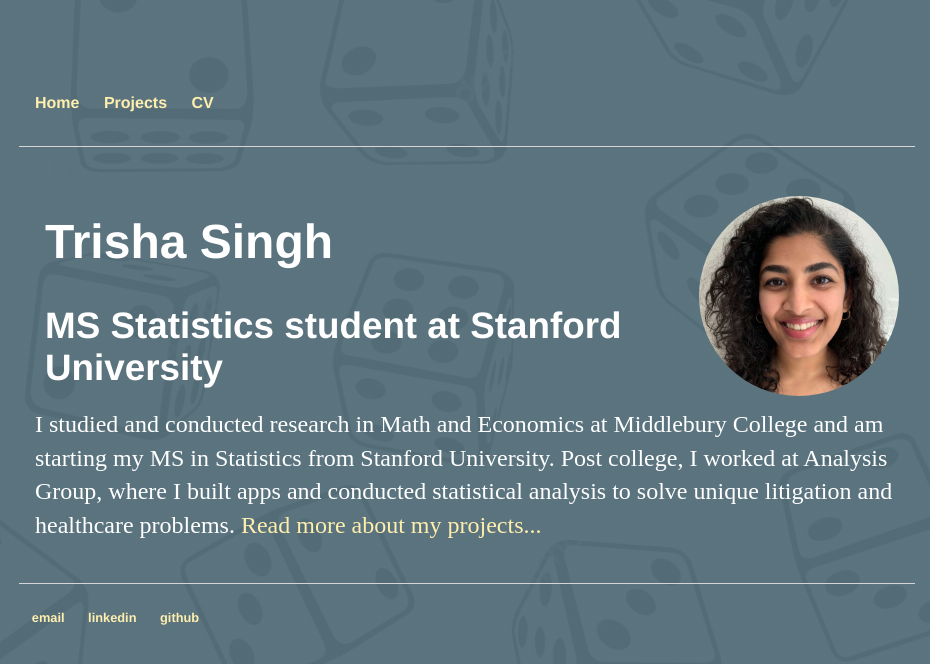
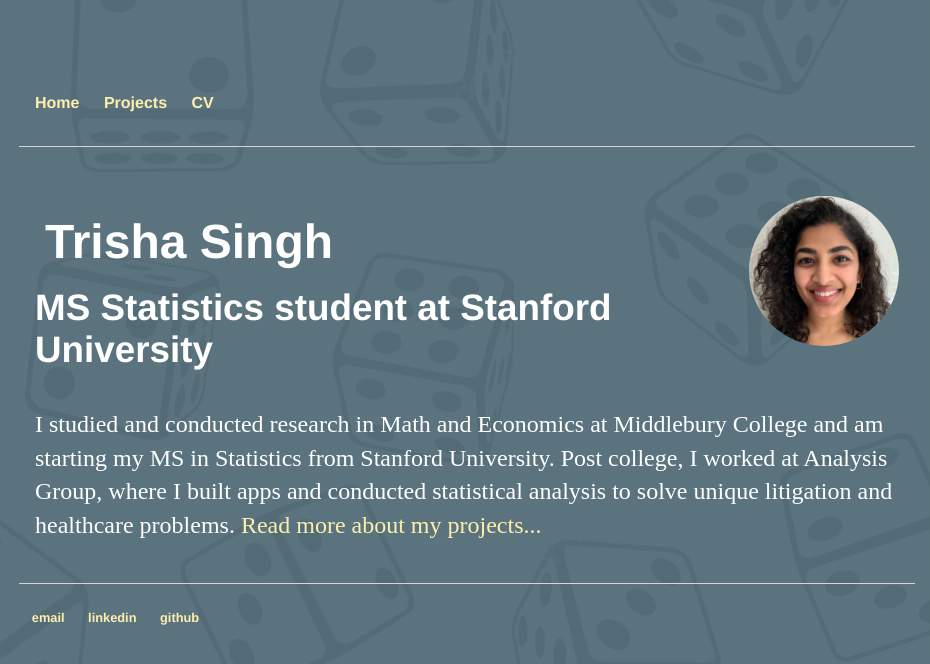
Before and after one commit to trishasingh/trishasingh.github.io, a Jekyll site: the page built from index.html, in a window 1280 px wide. Shown: the top 664 px of the page, without its empty margins (173-1103 px from the left). Built offline with Jekyll 4.4.1, drawn with Linux system fonts in a browser that asks for light colours.

Commit message:
add avatar (#10)

```diff
--- a/index.html
+++ b/index.html
@@ -7,12 +7,12 @@
   .header img {
 		border-radius: 50%;
 		float: right;
-		height: 200px;
-		width: 200px;
+		height: 150px;
+		width: 150px;
 		background: #555;
 	}
 
-	.header h1, h2, h3, h4 {
+	.header h1 {
 		position: relative;
 		top: 18px;
 		left: 10px;
@@ -25,8 +25,8 @@
 			<div class="header">
 				  <img src="img/avatar.jpeg" alt="Avatar">
 					<h1>Trisha Singh</h1>
-					<h3>MS Statistics student at Stanford University</h3>
 			</div>
+			<h3>MS Statistics student at Stanford University</h3>
 			<p>I studied and conducted research in Math and Economics at Middlebury College
 				and am starting my MS in Statistics from Stanford University.
 				Post college, I worked at Analysis Group, where I built apps and conducted
```
